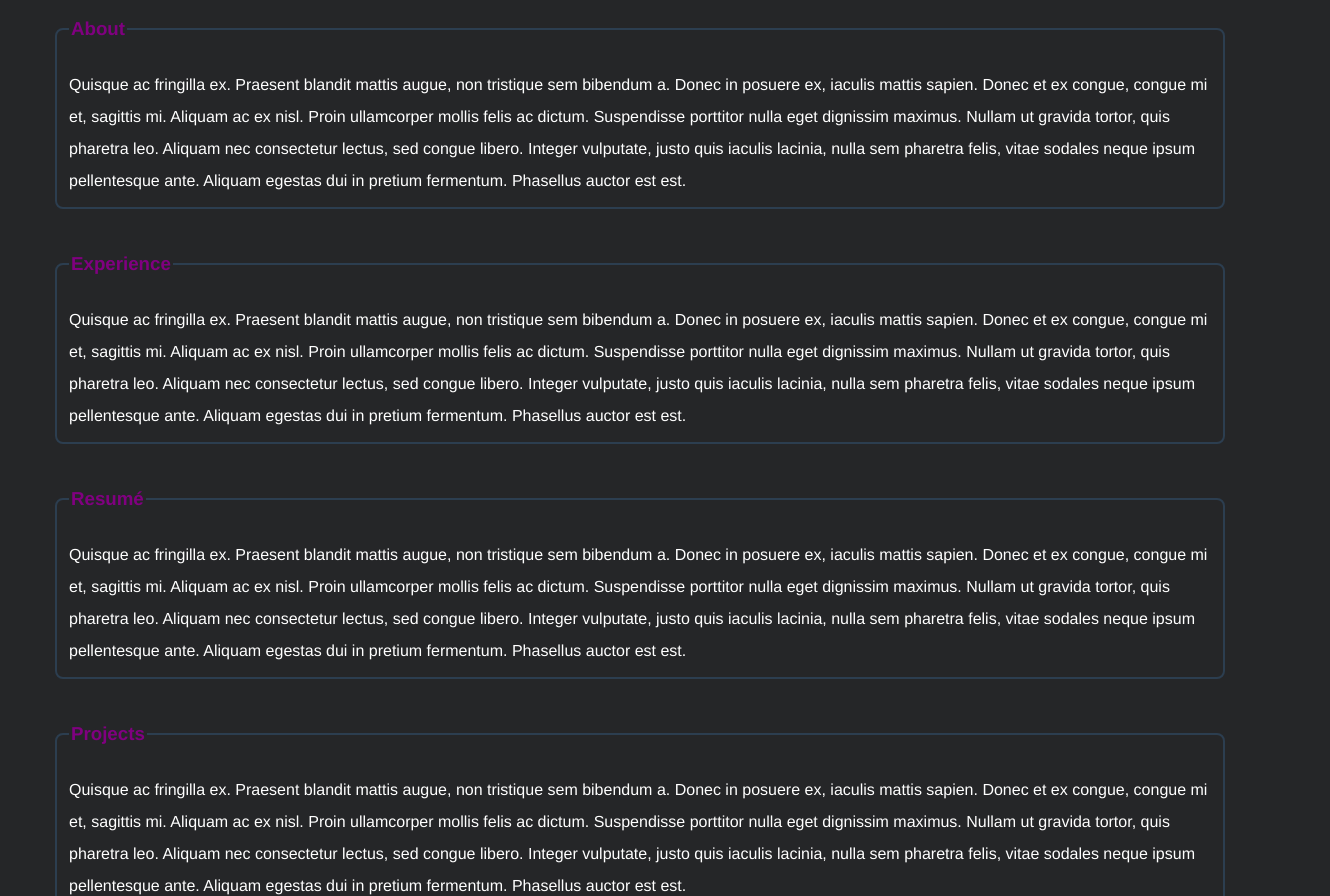
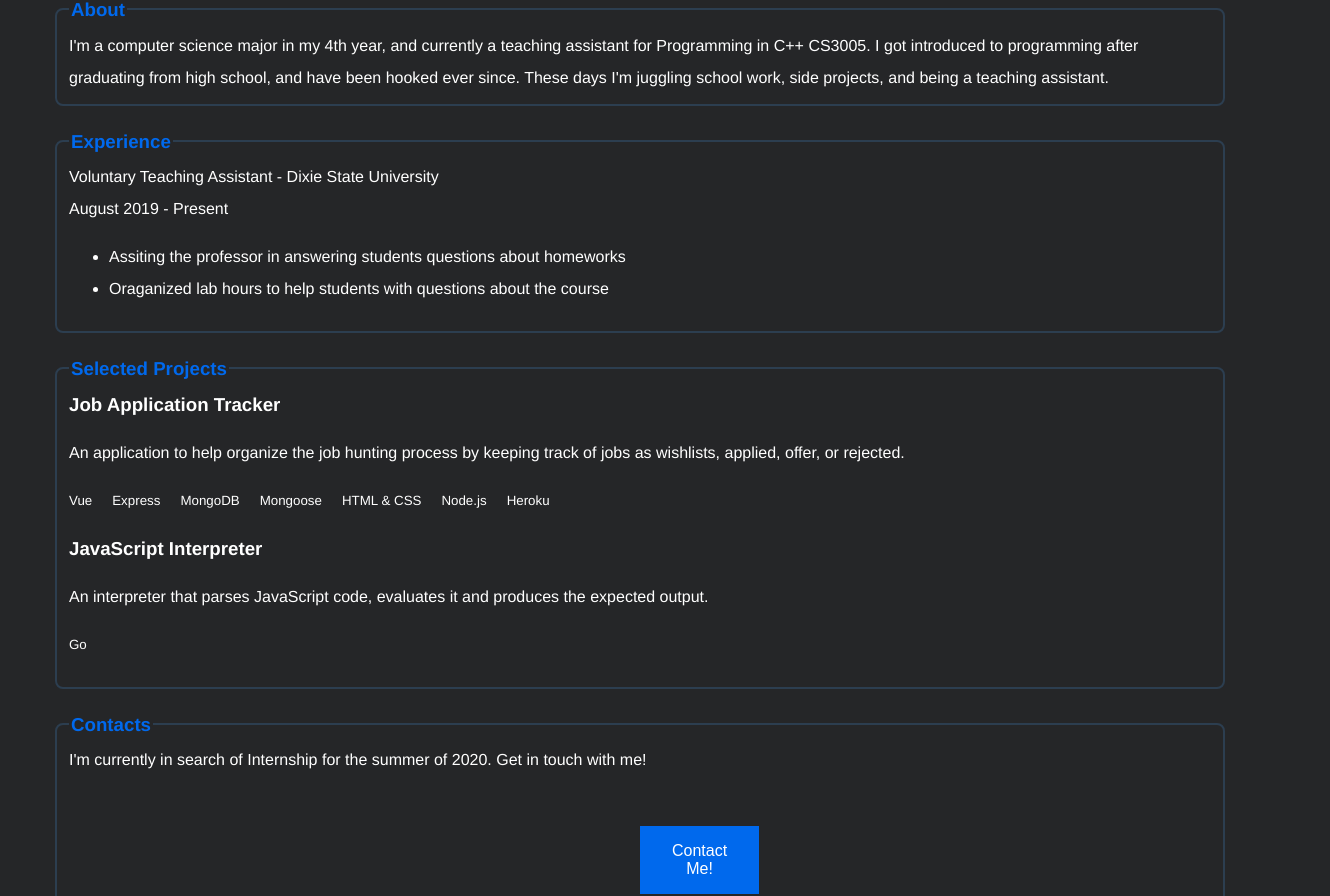
Before and after one commit to Obayanju/my-portfolio, a Vue app: page / in a window 1280 px wide. Shown: the part 826-1722 px from the top of the page, 1330 px wide, since content can reach past the window. Built offline with nearby package versions, Linux system fonts and the light colour scheme.

Commit message:
Almost done

```diff
--- a/src/App.vue
+++ b/src/App.vue
@@ -30,73 +30,27 @@ export default {
       sections: [
         {
           title: "About",
-          body: `Quisque ac fringilla ex. Praesent blandit mattis augue,
-       non tristique sem bibendum a. Donec in posuere ex, iaculis
-       mattis sapien. Donec et ex congue, congue mi et, sagittis
-       mi. Aliquam ac ex nisl. Proin ullamcorper mollis felis ac
-       dictum. Suspendisse porttitor nulla eget dignissim maximus.
-       Nullam ut gravida tortor, quis pharetra leo. Aliquam nec
-       consectetur lectus, sed congue libero. Integer vulputate,
-       justo quis iaculis lacinia, nulla sem pharetra felis, vitae
-       sodales neque ipsum pellentesque ante. Aliquam egestas
-       dui in pretium fermentum. Phasellus auctor est est.
-       `
+          type: "about",
+          body: `I'm a computer science major in my 4th year,
+          and currently a teaching assistant for Programming
+          in C++ CS3005. I got introduced to programming after graduating from high
+          school, and have been hooked ever since. These days I'm juggling school work,
+           side projects, and being a teaching assistant.`
         },
         {
           title: "Experience",
-          body: `Quisque ac fringilla ex. Praesent blandit mattis augue,
-       non tristique sem bibendum a. Donec in posuere ex, iaculis
-       mattis sapien. Donec et ex congue, congue mi et, sagittis
-       mi. Aliquam ac ex nisl. Proin ullamcorper mollis felis ac
-       dictum. Suspendisse porttitor nulla eget dignissim maximus.
-       Nullam ut gravida tortor, quis pharetra leo. Aliquam nec
-       consectetur lectus, sed congue libero. Integer vulputate,
-       justo quis iaculis lacinia, nulla sem pharetra felis, vitae
-       sodales neque ipsum pellentesque ante. Aliquam egestas
-       dui in pretium fermentum. Phasellus auctor est est.
-       `
+          type: "experience",
+          body: `Voluntary Teaching Assistant - Dixie State University`
         },
         {
-          title: "Resumé",
-          body: `Quisque ac fringilla ex. Praesent blandit mattis augue,
-       non tristique sem bibendum a. Donec in posuere ex, iaculis
-       mattis sapien. Donec et ex congue, congue mi et, sagittis
-       mi. Aliquam ac ex nisl. Proin ullamcorper mollis felis ac
-       dictum. Suspendisse porttitor nulla eget dignissim maximus.
-       Nullam ut gravida tortor, quis pharetra leo. Aliquam nec
-       consectetur lectus, sed congue libero. Integer vulputate,
-       justo quis iaculis lacinia, nulla sem pharetra felis, vitae
-       sodales neque ipsum pellentesque ante. Aliquam egestas
-       dui in pretium fermentum. Phasellus auctor est est.
-       `
-        },
-        {
-          title: "Projects",
-          body: `Quisque ac fringilla ex. Praesent blandit mattis augue,
-       non tristique sem bibendum a. Donec in posuere ex, iaculis
-       mattis sapien. Donec et ex congue, congue mi et, sagittis
-       mi. Aliquam ac ex nisl. Proin ullamcorper mollis felis ac
-       dictum. Suspendisse porttitor nulla eget dignissim maximus.
-       Nullam ut gravida tortor, quis pharetra leo. Aliquam nec
-       consectetur lectus, sed congue libero. Integer vulputate,
-       justo quis iaculis lacinia, nulla sem pharetra felis, vitae
-       sodales neque ipsum pellentesque ante. Aliquam egestas
-       dui in pretium fermentum. Phasellus auctor est est.
-       `
+          title: "Selected Projects",
+          type: "project",
+          body: ``
         },
         {
           title: "Contacts",
-          body: `Quisque ac fringilla ex. Praesent blandit mattis augue,
-       non tristique sem bibendum a. Donec in posuere ex, iaculis
-       mattis sapien. Donec et ex congue, congue mi et, sagittis
-       mi. Aliquam ac ex nisl. Proin ullamcorper mollis felis ac
-       dictum. Suspendisse porttitor nulla eget dignissim maximus.
-       Nullam ut gravida tortor, quis pharetra leo. Aliquam nec
-       consectetur lectus, sed congue libero. Integer vulputate,
-       justo quis iaculis lacinia, nulla sem pharetra felis, vitae
-       sodales neque ipsum pellentesque ante. Aliquam egestas
-       dui in pretium fermentum. Phasellus auctor est est.
-       `
+          type: "contact",
+          body: `I'm currently in search of Internship for the summer of 2020. Get in touch with me!`
         }
       ]
     };
--- a/src/components/Field.vue
+++ b/src/components/Field.vue
@@ -1,10 +1,60 @@
 <template>
   <fieldset>
     <legend class="title">
-      <h3>{{ content.title }}</h3>
+      <h3 class="field-title">{{ content.title }}</h3>
     </legend>
     <div class="field">
       {{ content.body }}
+      <div v-if="content.type == 'experience'">
+        August 2019 - Present
+        <ul>
+          <li>
+            Assiting the professor in answering students questions about
+            homeworks
+          </li>
+          <li>
+            Oraganized lab hours to help students with questions about the
+            course
+          </li>
+        </ul>
+      </div>
+      <div v-if="content.type == 'project'">
+        <h3>
+          <a
+            class="title"
+            href="https://github.com/job-app-tracker/job-app-tracker"
+            >Job Application Tracker</a
+          >
+        </h3>
+        <p>
+          An application to help organize the job hunting process by keeping
+          track of jobs as wishlists, applied, offer, or rejected.
+        </p>
+        <ul class="technologies">
+          <small>Vue</small>
+          <small>Express</small>
+          <small>MongoDB</small>
+          <small>Mongoose</small>
+          <small>HTML & CSS</small>
+          <small>Node.js</small>
+          <small>Heroku</small>
+        </ul>
+        <h3>
+          <a class="title" href="https://github.com/Obayanju/felastab"
+            >JavaScript Interpreter</a
+          >
+        </h3>
+        <p>
+          An interpreter that parses JavaScript code, evaluates it and produces
+          the expected output.
+        </p>
+        <ul class="technologies">
+          <small>Go</small>
+        </ul>
+      </div>
+      <div class="contact-container" v-if="content.type == 'contact'">
+        <button class="contact-me">Contact Me!</button>
+      </div>
     </div>
   </fieldset>
 </template>
@@ -17,17 +67,71 @@ export default {
 </script>
 
 <style>
+.technologies {
+  display: flex;
+  flex-direction: row;
+  flex-wrap: wrap;
+  list-style: none;
+  padding-left: 0;
+}
+.technologies small {
+  padding: 0 20px 0 0;
+}
+h3 {
+  margin: 0;
+}
+h3 .title {
+  text-decoration: none;
+  color: white;
+}
 fieldset {
   margin: 20px 15px;
   border-radius: 8px;
   border: 2px solid;
   line-height: 2em;
 }
-.title h3 {
-  color: purple;
+.field-title {
+  color: #0069ed;
   cursor: pointer;
 }
+.title {
+  height: 30px;
+}
+
 .field {
   color: white;
 }
+.contact-container {
+  margin: 50px 0;
+}
+.contact-me {
+  display: inline-block;
+  border: none;
+  padding: 1rem 2rem;
+  margin: 0 50%;
+  text-decoration: none;
+  background: #0069ed;
+  color: #ffffff;
+  font-family: sans-serif;
+  font-size: 1rem;
+  cursor: pointer;
+  text-align: center;
+  transition: background 250ms ease-in-out, transform 150ms ease;
+  -webkit-appearance: none;
+  -moz-appearance: none;
+}
+
+.contact-me:hover,
+.contact-me:focus {
+  background: #0053ba;
+}
+
+.contact-me:focus {
+  outline: 1px solid #fff;
+  outline-offset: -4px;
+}
+
+.contact-me:active {
+  transform: scale(0.99);
+}
 </style>
--- a/src/components/Navigation.vue
+++ b/src/components/Navigation.vue
@@ -2,9 +2,9 @@
   <nav class="navbar">
     <a href="/" class="title">Damilare Obayanju</a>
     <ul class="links">
+      <button class="resume">Resumé</button>
       <a href="">About</a>
       <a href="">Experience</a>
-      <a href="">Resume</a>
       <a href="">Projects</a>
       <a href="">Contacts</a>
     </ul>
@@ -36,7 +36,7 @@ export default {};
   text-decoration: none;
 }
 .links a:hover {
-  color: yellow;
+  color: #0069ed;
 }
 .links a:last-child {
   padding-right: 30px;
@@ -44,5 +44,36 @@ export default {};
 nav .title {
   color: white;
   text-decoration: none;
+  margin: 10px;
+}
+
+.resume {
+  display: inline-block;
+  border: none;
+  padding: 1rem 1rem;
+  margin: 10px 10px;
+  text-decoration: none;
+  background: #0069ed;
+  color: #ffffff;
+  font-size: 1rem;
+  cursor: pointer;
+  text-align: center;
+  transition: background 250ms ease-in-out, transform 150ms ease;
+  -webkit-appearance: none;
+  -moz-appearance: none;
+}
+
+.resume:hover,
+.resume:focus {
+  background: #0053ba;
+}
+
+.resume:focus {
+  outline: 1px solid #fff;
+  outline-offset: -4px;
+}
+
+.resume:active {
+  transform: scale(0.99);
 }
 </style>
```
